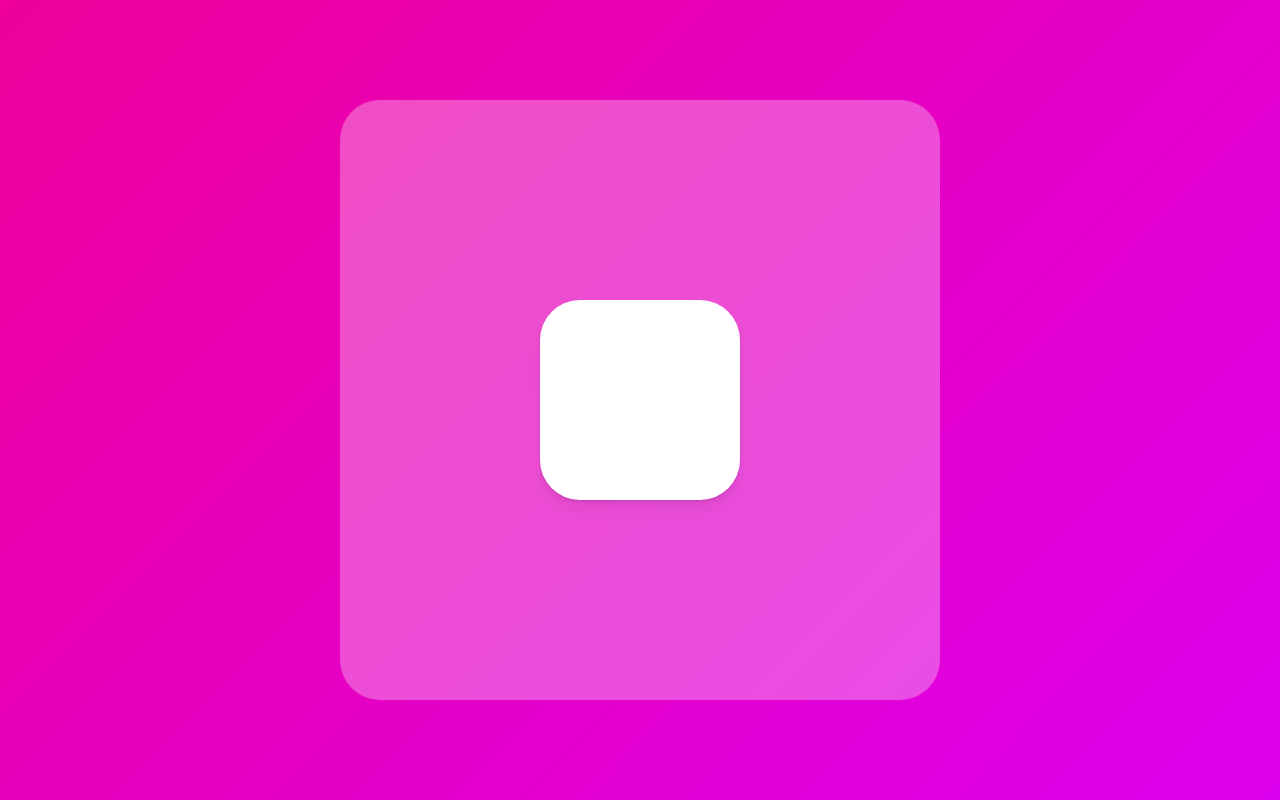
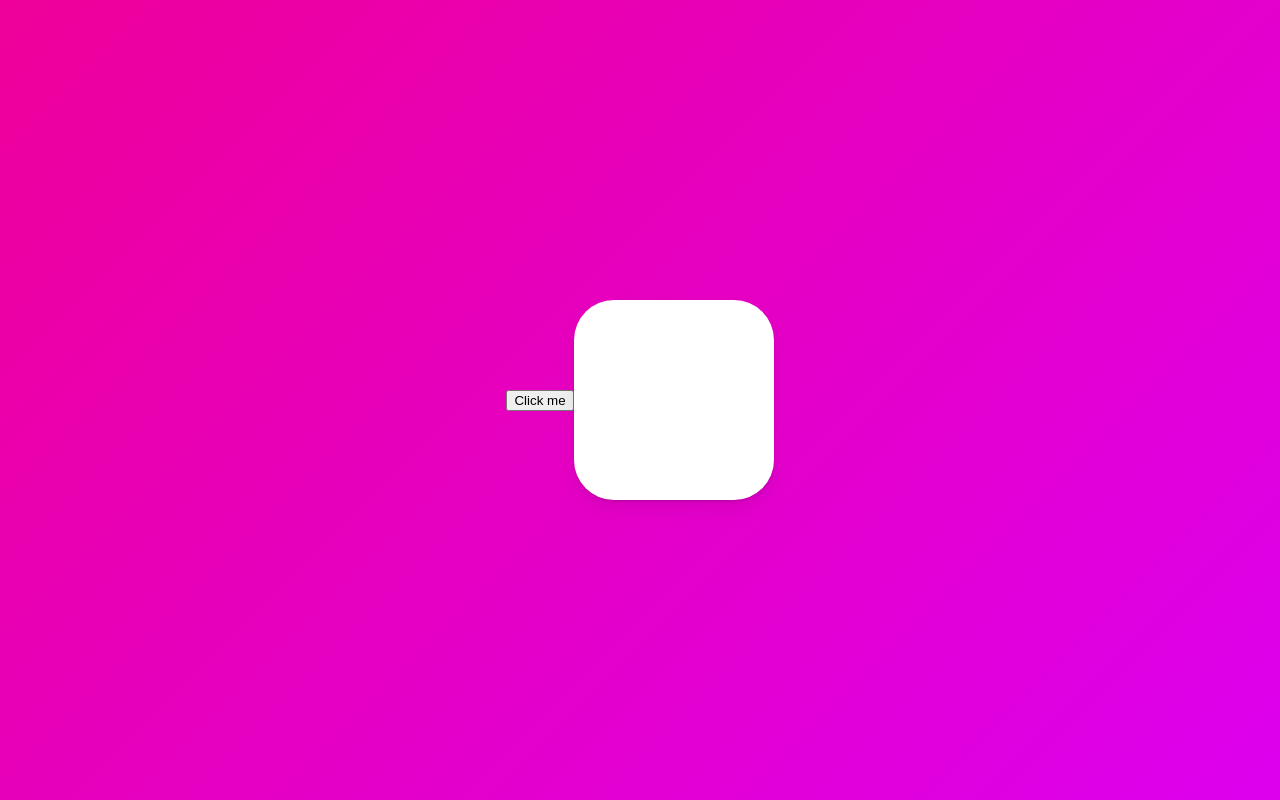
Before and after one commit to gahyeon-park/react-masterclass-typescript, a React (Create React App) app: page / in a window 1280 px wide. Built offline with nearby package versions, Linux system fonts and the light colour scheme.

Commit message:
#8.7 MotionValue part 1

```diff
--- a/src/App.tsx
+++ b/src/App.tsx
@@ -1,6 +1,6 @@
 import styled from 'styled-components';
-import { motion } from 'framer-motion';
-import { useRef } from 'react';
+import { motion, useMotionValue } from 'framer-motion';
+import { useEffect } from 'react';
 
 const Wrapper = styled.div`
   display: flex;
@@ -8,16 +8,6 @@
   height: 100vh;
   justify-content: center;
   align-items: center;
-`;
-
-const BiggerBox = styled.div`
-  display: flex;
-  justify-content: center;
-  align-items: center;
-  width: 600px;
-  height: 600px;
-  background-color: rgba(255, 255, 255, .3);
-  border-radius: 40px;
 `;
 
 const Box = styled(motion.div)`
@@ -30,30 +20,18 @@
   box-shadow: 0 2px 3px rgba(0, 0, 0, 0.1), 0 10px 20px rgba(0, 0, 0, 0.06);
 `;
 
-const boxVariants = {
-  hover: { rotateZ: 90 },
-  click: { borderRadius: "100px" },
-  drag: { }
-}
+function App() {
+  const x = useMotionValue(0); // useMotionValue(): 애니메이션의 특정 값을 계속 추적할 수 있게 해준다.
 
-function App() {
-  const biggerBoxRef = useRef<HTMLDivElement>(null);
+  console.log(x);
+  useEffect(() => {
+    x.onChange(() => console.log(x.get()))
+  }, [x]);
 
-  return (
+   return (
     <Wrapper>
-      <BiggerBox ref={biggerBoxRef}>
-        <Box
-          drag
-          dragConstraints={biggerBoxRef}
-          // dragConstraints={{ top: -200, right: 200, bottom: 200, left: -200 }}
-          dragSnapToOrigin
-          dragElastic={.5}
-          variants={boxVariants}
-          whileDrag="drag"
-          whileHover="hover"
-          whileTap="click"
-        />
-      </BiggerBox>
+      <button onClick={() => x.set(200)}>Click me</button>
+      <Box style={{ x: x }} drag="x" dragSnapToOrigin />
     </Wrapper>
   )
 }
```
